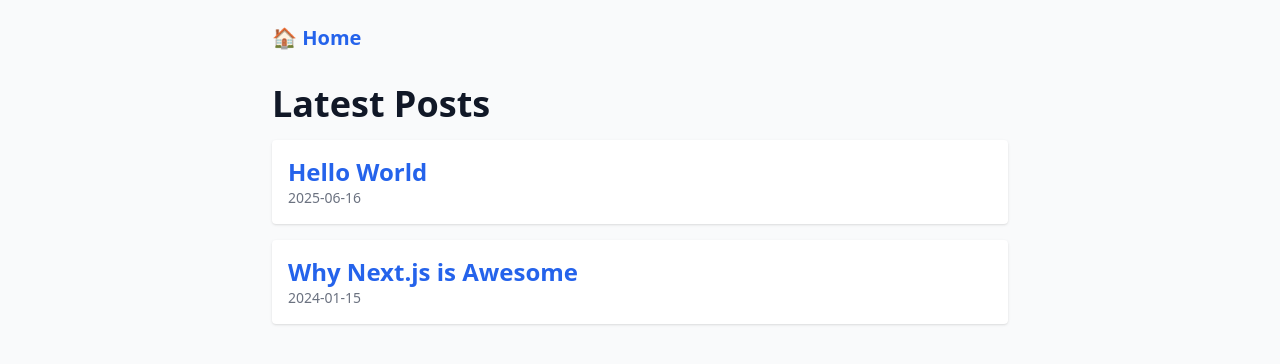
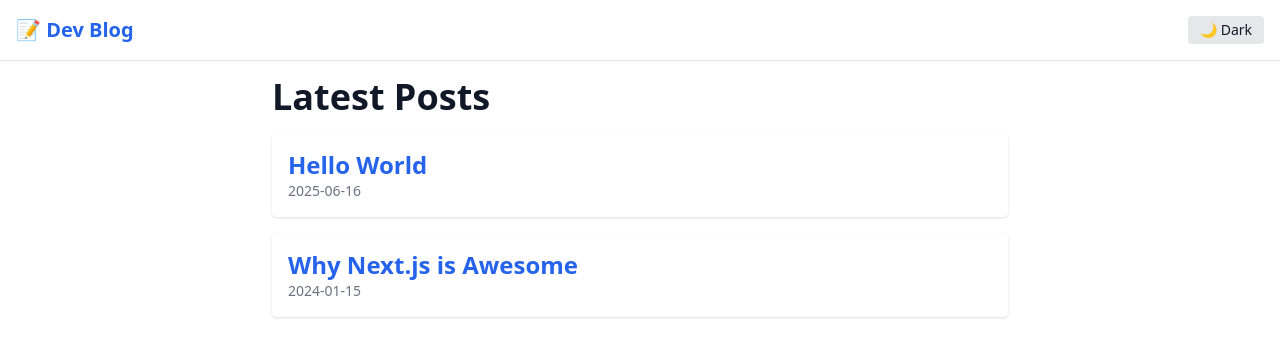
Before and after one commit to sie-92/nextjs-dev-blog, a Next.js app: page / in a window 1280 px wide. Shown: the top 364 px of the page. Built offline with nearby package versions, Linux system fonts and the light colour scheme.

Commit message:
Update Layout.js

```diff
--- a/components/Layout.js
+++ b/components/Layout.js
@@ -1,18 +1,20 @@
 import Head from 'next/head';
 import Link from 'next/link';
+import DarkModeToggle from './DarkModeToggle';
 
 export default function Layout({ children }) {
   return (
-    <div className="max-w-3xl mx-auto px-4 py-6">
+    <div className="min-h-screen bg-white dark:bg-gray-900 text-gray-900 dark:text-gray-100 transition">
       <Head>
         <meta name="viewport" content="width=device-width, initial-scale=1" />
       </Head>
-      <header className="mb-8">
-        <nav>
-          <Link href="/" className="text-blue-600 font-bold text-xl">🏠 Home</Link>
-        </nav>
+      <header className="flex justify-between items-center p-4 border-b dark:border-gray-700">
+        <Link href="/" className="text-xl font-bold text-blue-600 dark:text-blue-400">
+          📝 Dev Blog
+        </Link>
+        <DarkModeToggle />
       </header>
-      <main>{children}</main>
+      <main className="max-w-3xl mx-auto p-4">{children}</main>
     </div>
   );
 }
```
